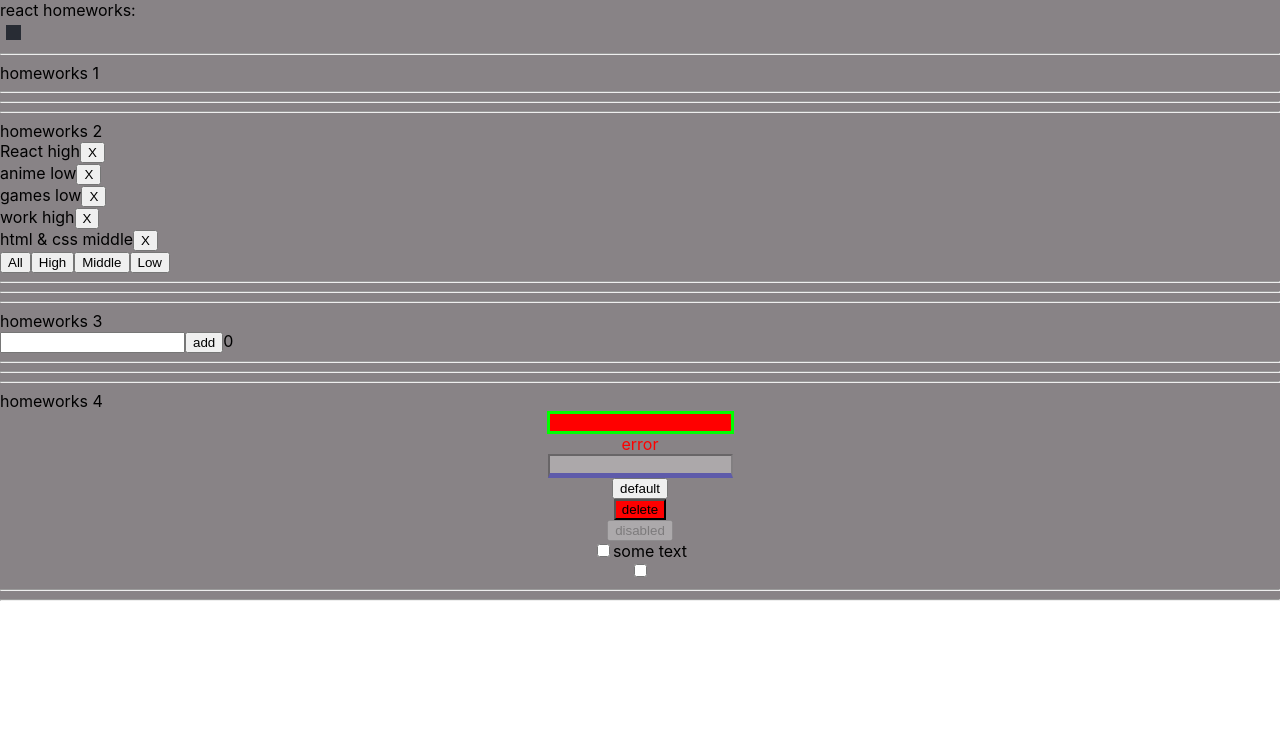
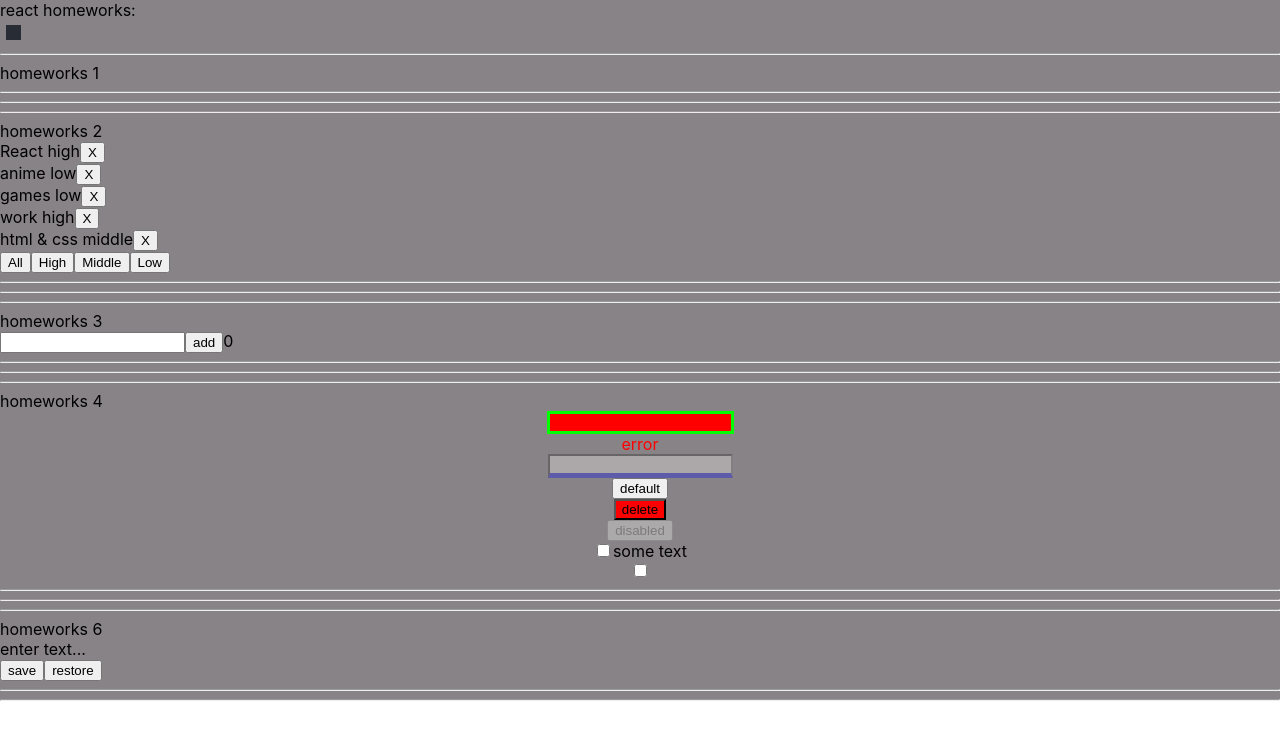
Before and after one commit to sli9/ignat, a React (Create React App) app: page /#/pre-junior in a window 1280 px wide. Shown: the top 740 px of the page. Built offline with nearby package versions, Linux system fonts and the light colour scheme.

Commit message:
6th homework

```diff
--- a/src/p2-homeworks/h5/pages/PreJunior.tsx
+++ b/src/p2-homeworks/h5/pages/PreJunior.tsx
@@ -3,6 +3,7 @@ import HW1 from '../../h1/HW1'
 import HW2 from '../../h2/HW2'
 import HW3 from '../../h3/HW3'
 import HW4 from '../../h4/HW4'
+import HW6 from "../../h6/HW6";
 
 function PreJunior() {
     return (
@@ -11,7 +12,7 @@ function PreJunior() {
             <HW2/>
             <HW3/>
             <HW4/>
-            {/*<HW6/>*/}
+            <HW6/>
 
         </div>
     )
--- a/src/p2-homeworks/h6/HW6.tsx
+++ b/src/p2-homeworks/h6/HW6.tsx
@@ -10,7 +10,7 @@ function HW6() {
         saveState<string>('editable-span-value', value)
     }
     const restore = () => {
-        // setValue()
+       setValue(restoreState('editable-span-value','')) // setValue()
     }
 
     return (
--- a/src/p2-homeworks/h6/common/c4-SuperEditableSpan/SuperEditableSpan.tsx
+++ b/src/p2-homeworks/h6/common/c4-SuperEditableSpan/SuperEditableSpan.tsx
@@ -31,17 +31,17 @@ const SuperEditableSpan: React.FC<SuperEditableSpanType> = (
     const {children, onDoubleClick, className, ...restSpanProps} = spanProps || {}
 
     const onEnterCallback = () => {
-        // setEditMode() // выключить editMode при нажатии Enter
+         setEditMode(false) // выключить editMode при нажатии Enter
 
         onEnter && onEnter()
     }
     const onBlurCallback = (e: React.FocusEvent<HTMLInputElement>) => {
-        // setEditMode() // выключить editMode при нажатии за пределами инпута
+         setEditMode(false) // выключить editMode при нажатии за пределами инпута
 
         onBlur && onBlur(e)
     }
     const onDoubleClickCallBack = (e: React.MouseEvent<HTMLSpanElement, MouseEvent>) => {
-        // setEditMode() // включить editMode при двойном клике
+         setEditMode(true) // включить editMode при двойном клике
 
         onDoubleClick && onDoubleClick(e)
     }
```
